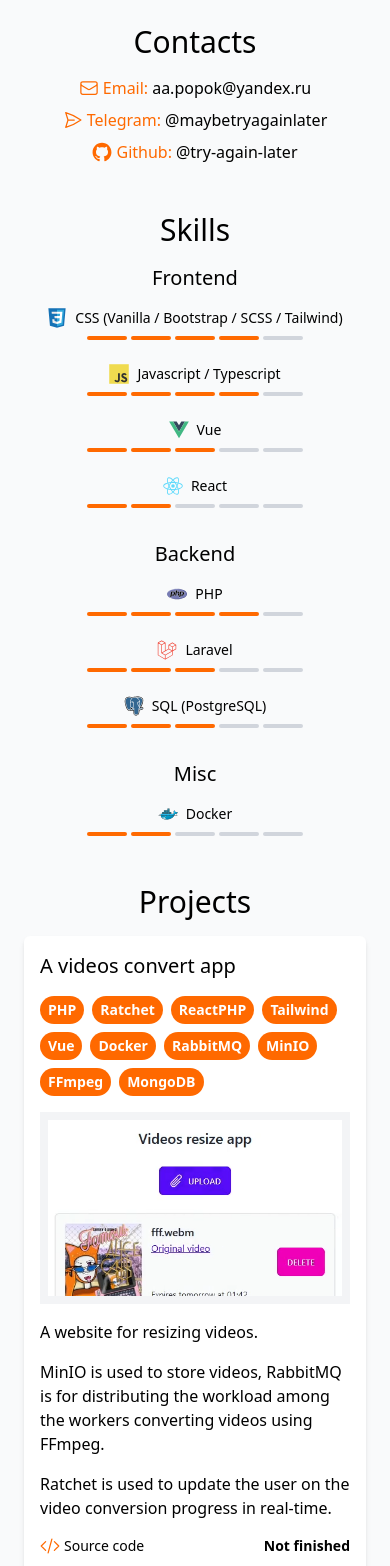
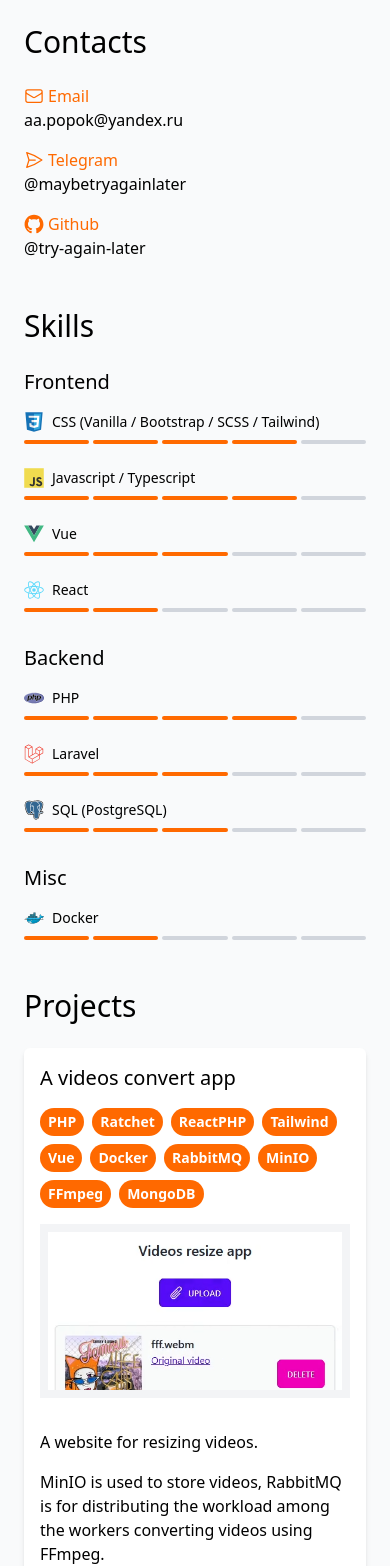
Before and after one commit to try-again-later/try-again-later.github.io, a Vue app: page / in a window 390 px wide. Shown: the top 1566 px of the page. Built offline with nearby package versions, Linux system fonts and the light colour scheme.

Commit message:
Make things more aligned

```diff
--- a/src/App.vue
+++ b/src/App.vue
@@ -19,15 +19,14 @@ const gallery = useGalleryStore();
   <main @keydown.esc="gallery.opened = false">
     <h1 class="sr-only">My page</h1>
 
-    <div class="container m-auto p-6 flex flex-col gap-12">
+    <div class="sm:max-w-7xl m-auto p-6 flex flex-col gap-12">
       <section>
-        <h2 class="text-3xl lg:mb-6 mb-4 text-center sm:text-left">Contacts</h2>
+        <h2 class="text-3xl mb-6 sm:text-left">Contacts</h2>
 
-        <address class="not-italic">
+        <address class="not-italic grid sm:grid-cols-[min-content_auto] sm:gap-2">
           <ContactLink
             :href="`mailto:${contacts.email}`"
             title="Email"
-            class="mb-2"
             :open-in-new-tab="true"
           >
             <template #icon><EnvelopeIcon class="w-5 h-5" /></template>
@@ -37,28 +36,33 @@ const gallery = useGalleryStore();
           <ContactLink
             :href="contacts.telegramLink"
             title="Telegram"
-            class="mb-2"
+            class="mt-4 sm:mt-0"
             :open-in-new-tab="true"
           >
             <template #icon><PaperAirplaneIcon class="w-5 h-5" /></template>
-            <template #content>{{ `@${contacts.telegram}` }}</template>
+            <template #content>
+              <span class="before:content-['@']">{{ contacts.telegram }}</span>
+            </template>
           </ContactLink>
 
           <ContactLink
             :href="contacts.githubLink"
             title="Github"
+            class="mt-4 sm:mt-0"
             :open-in-new-tab="true"
           >
             <template #icon><GithubIcon class="w-5 h-5" /></template>
-            <template #content>{{ `@${contacts.github}` }}</template>
+            <template #content>
+              <span class="before:content-['@']">{{ contacts.github }}</span>
+            </template>
           </ContactLink>
         </address>
       </section>
 
       <section>
-        <h2 class="text-3xl lg:mb-6 mb-4 text-center sm:text-left">Skills</h2>
+        <h2 class="text-3xl mb-6 text-left">Skills</h2>
 
-        <div class="grid gap-8 grid-cols-1 sm:grid-cols-2 lg:grid-cols-3">
+        <div class="grid gap-8 grid-cols-1 sm:grid-cols-3">
           <SkillsList skills-group="Frontend" :skills="frontendSkills" />
           <SkillsList skills-group="Backend" :skills="backendSkills" />
           <SkillsList skills-group="Misc" :skills="miscSkills" />
@@ -66,10 +70,10 @@ const gallery = useGalleryStore();
       </section>
 
       <section>
-        <h2 class="text-3xl lg:mb-6 mb-4 text-center sm:text-left">Projects</h2>
-        <ul class="grid grid-cols-1 gap-4 lg:grid-cols-3">
-          <li v-for="project in projects" :key="project.name">
-            <ProjectCard :info="project" />
+        <h2 class="text-3xl mb-6 text-left">Projects</h2>
+        <ul class="grid grid-cols-1 gap-4 lg:grid-cols-3 grid-rows-[repeat(5,auto)]">
+          <li v-for="project in projects" :key="project.name" class="contents">
+            <ProjectCard :info="project" class="row-span-5 grid-rows-subgrid" />
           </li>
         </ul>
       </section>
--- a/src/components/ContactLink.vue
+++ b/src/components/ContactLink.vue
@@ -13,15 +13,14 @@ withDefaults(
 </script>
 
 <template>
-  <div class="flex gap-1 flex-wrap justify-center sm:justify-start">
   <a
     :href="href"
     class="flex gap-1 items-center text-orange-500 hover:underline"
     :target="openInNewTab ? '_blank' : '_self'"
+    v-bind="$attrs"
   >
     <slot name="icon"></slot>
-      {{ title }}:
+    <span>{{ title }}</span>
   </a>
   <slot name="content"></slot>
-  </div>
 </template>
--- a/src/components/ImagesPreviewButton.vue
+++ b/src/components/ImagesPreviewButton.vue
@@ -22,7 +22,7 @@ function onClick() {
     <img
       :src="previewSrc"
       alt="Project screenshot"
-      class="h-48 w-full object-cover object-top border-8 border-gray-100"
+      class="aspect-video lg:h-48 w-full object-cover object-top border-8 border-gray-100"
     />
     <div
       class="absolute inset-0 z-10 bg-black opacity-0 group-hover:opacity-75 group-focus:opacity-75 transition-opacity"
--- a/src/components/ProjectCard.vue
+++ b/src/components/ProjectCard.vue
@@ -11,7 +11,7 @@ defineProps<{
 </script>
 
 <template>
-  <article class="p-4 rounded-md shadow-md h-full bg-white flex gap-4 flex-col">
+  <article class="p-4 rounded-md shadow-md h-full bg-white gap-4 grid">
     <h3 class="text-xl">{{ info.name }}</h3>
 
     <section>
@@ -27,14 +27,16 @@ defineProps<{
       </ul>
     </section>
 
+    <ImagesPreviewButton
+      v-if="info.screenshots.length > 0"
+      :preview-src="info.screenshots[0]"
+      :images-urls="info.screenshots"
+      class="mb-4"
+    />
+    <div v-else />
+
     <section>
       <h4 class="sr-only">Description</h4>
-      <ImagesPreviewButton
-        v-if="info.screenshots.length > 0"
-        :preview-src="info.screenshots[0]"
-        :images-urls="info.screenshots"
-        class="mb-4"
-      />
       <div class="flex flex-col gap-4">
         <p v-for="paragraph in info.description">{{ paragraph }}</p>
       </div>
--- a/src/components/Skill.vue
+++ b/src/components/Skill.vue
@@ -9,7 +9,7 @@ defineProps<{
 
 <template>
   <article>
-    <h3 class="text-sm mb-2 flex gap-2 items-center justify-center sm:justify-start">
+    <h3 class="text-sm mb-2 flex gap-2 items-center justify-start">
       <img
         v-if="skill.icon != null"
         :src="skill.icon"
@@ -25,10 +25,10 @@ defineProps<{
       class="sr-only"
       :aria-label="`${skill.technology} skill level`"
     ></progress>
-    <div aria-hidden="true" class="flex gap-1 justify-center sm:justify-start">
+    <div aria-hidden="true" class="flex gap-1">
       <div
         v-for="i in MAX_SKILL_LEVEL"
-        class="w-10 h-1 rounded-full"
+        class="w-full h-1 rounded-full"
         :class="{ 'bg-orange-500': i <= skill.level, 'bg-gray-300': i > skill.level }"
       ></div>
     </div>
--- a/src/components/SkillsList.vue
+++ b/src/components/SkillsList.vue
@@ -11,7 +11,7 @@ defineProps<{
 
 <template>
   <section>
-    <h3 class="text-xl mb-4 text-center sm:text-left">{{ skillsGroup }}</h3>
+    <h3 class="text-xl mb-4 text-left">{{ skillsGroup }}</h3>
     <ul class="flex flex-col gap-6">
       <li v-for="skill in skills">
         <SkillComponent :skill="skill" />
```
Lines whose indentation alone changed are shown as unchanged.
